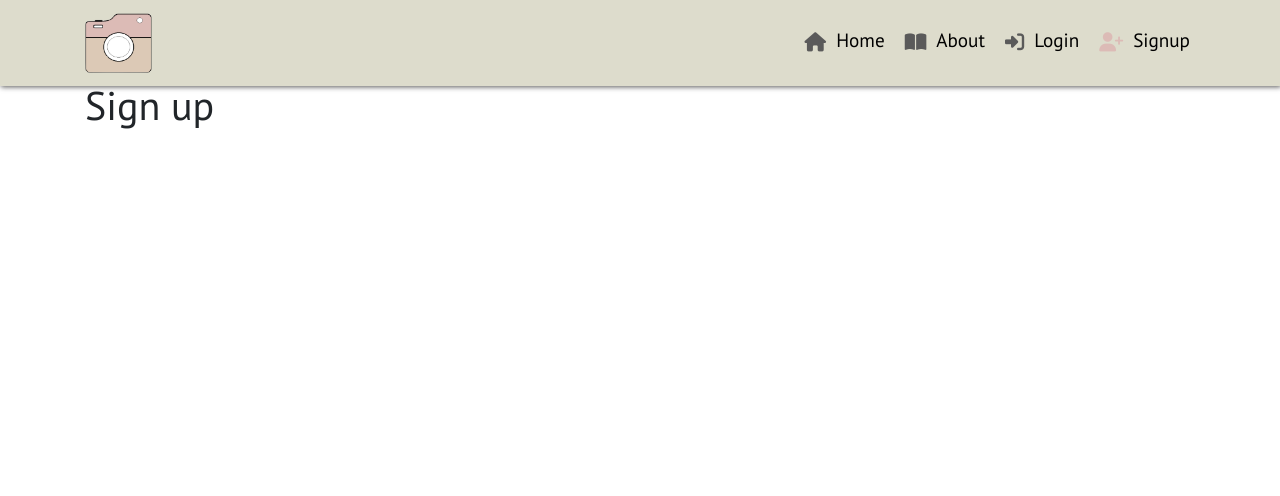
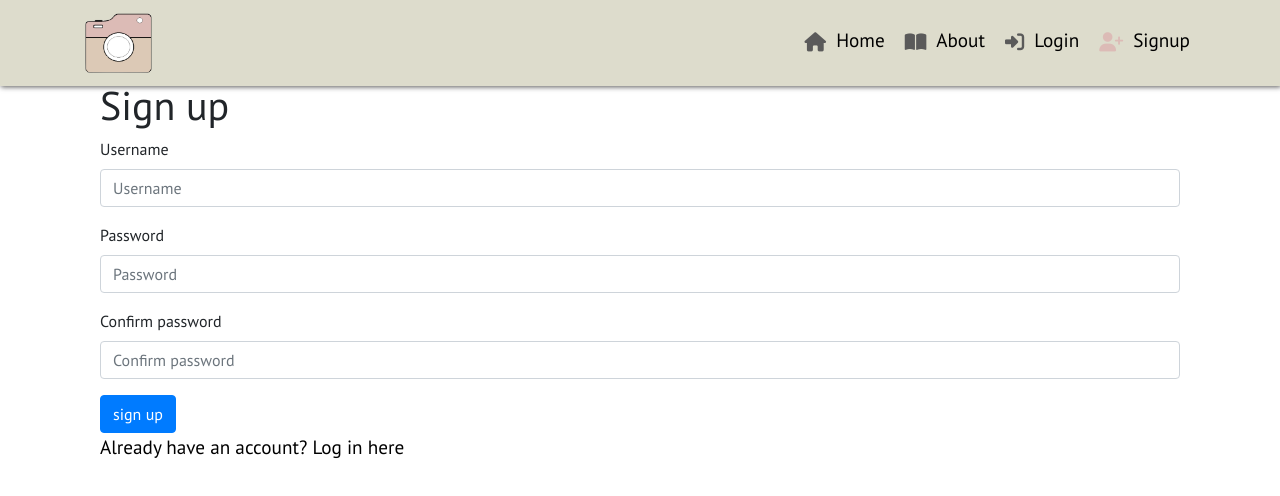
Before and after one commit to Tony118g/captured, a React (Create React App) app: page /signup in a window 1280 px wide. Shown: the top 496 px of the page. Built offline with nearby package versions, Linux system fonts and the light colour scheme.

Commit message:
Add a signup form and link to the relevant navlink

```diff
--- a/src/App.js
+++ b/src/App.js
@@ -3,6 +3,7 @@ import NavBar from './components/NavBar';
 import Container from 'react-bootstrap/Container';
 import { Route, Switch } from 'react-router-dom';
 import './api/axiosDefaults';
+import SignUpForm from './pages/auth/SignUpForm';
 
 function App() {
   return (
@@ -12,7 +13,7 @@ function App() {
         <Switch>
           <Route exact path="/" render={()=> <h1>Home page</h1>} />
           <Route exact path="/about" render={()=> <h1>About page</h1>} />
-          <Route exact path="/signup" render={()=> <h1>Sign up</h1>} />
+          <Route exact path="/signup" render={()=> <SignUpForm />} />
           <Route exact path="/login" render={()=> <h1>Log in</h1>} />
           <Route render={()=> <p>Page not found!</p>} />
         </Switch>
--- /dev/null
+++ b/src/pages/auth/SignUpForm.js
@@ -0,0 +1,52 @@
+import React from "react";
+import { Link } from "react-router-dom";
+import { Container, Form, Button } from "react-bootstrap";
+
+const SignUpForm = () => {
+    return (
+        <div>
+            <Container>
+                <h1>Sign up</h1>
+                <Form>
+                    <Form.Group controlId="username">
+                        <Form.Label>Username</Form.Label>
+                        <Form.Control
+                            type="text"
+                            placeholder="Username"
+                            name="username"
+                        />
+                    </Form.Group>
+
+                    <Form.Group controlId="password">
+                        <Form.Label>Password</Form.Label>
+                        <Form.Control
+                            type="password"
+                            placeholder="Password"
+                            name="password"
+                        />
+                    </Form.Group>
+
+                    <Form.Group controlId="password2">
+                        <Form.Label>Confirm password</Form.Label>
+                        <Form.Control
+                            type="password"
+                            placeholder="Confirm password"
+                            name="password2"
+                        />
+                    </Form.Group>
+
+                    <Button variant="primary" type="submit">
+                        sign up
+                    </Button>
+                </Form>
+            </Container>
+            <Container>
+                <Link to="/login">
+                    Already have an account? <span>Log in here</span>
+                </Link>
+            </Container>
+        </div>
+    );
+};
+
+export default SignUpForm;
```
